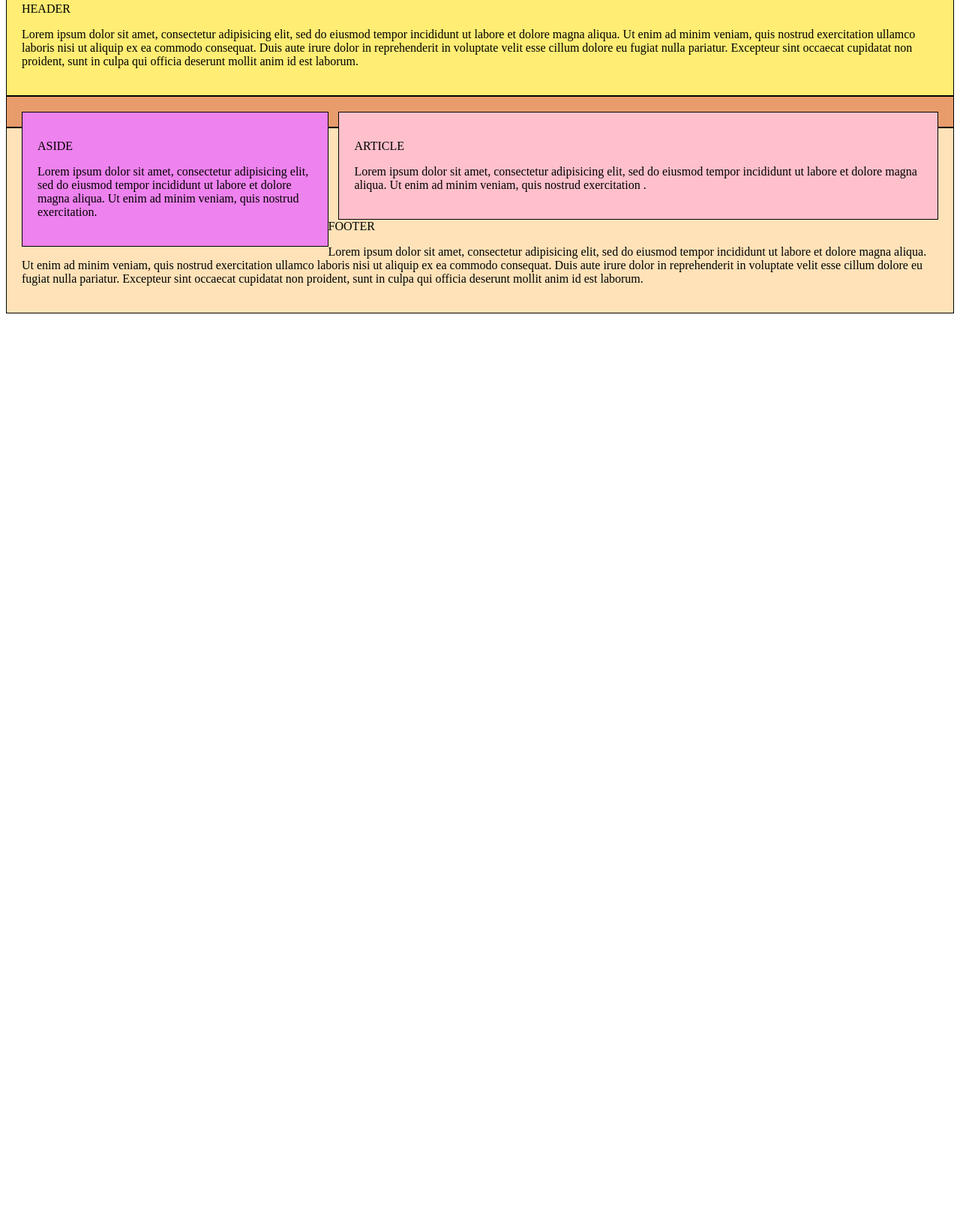
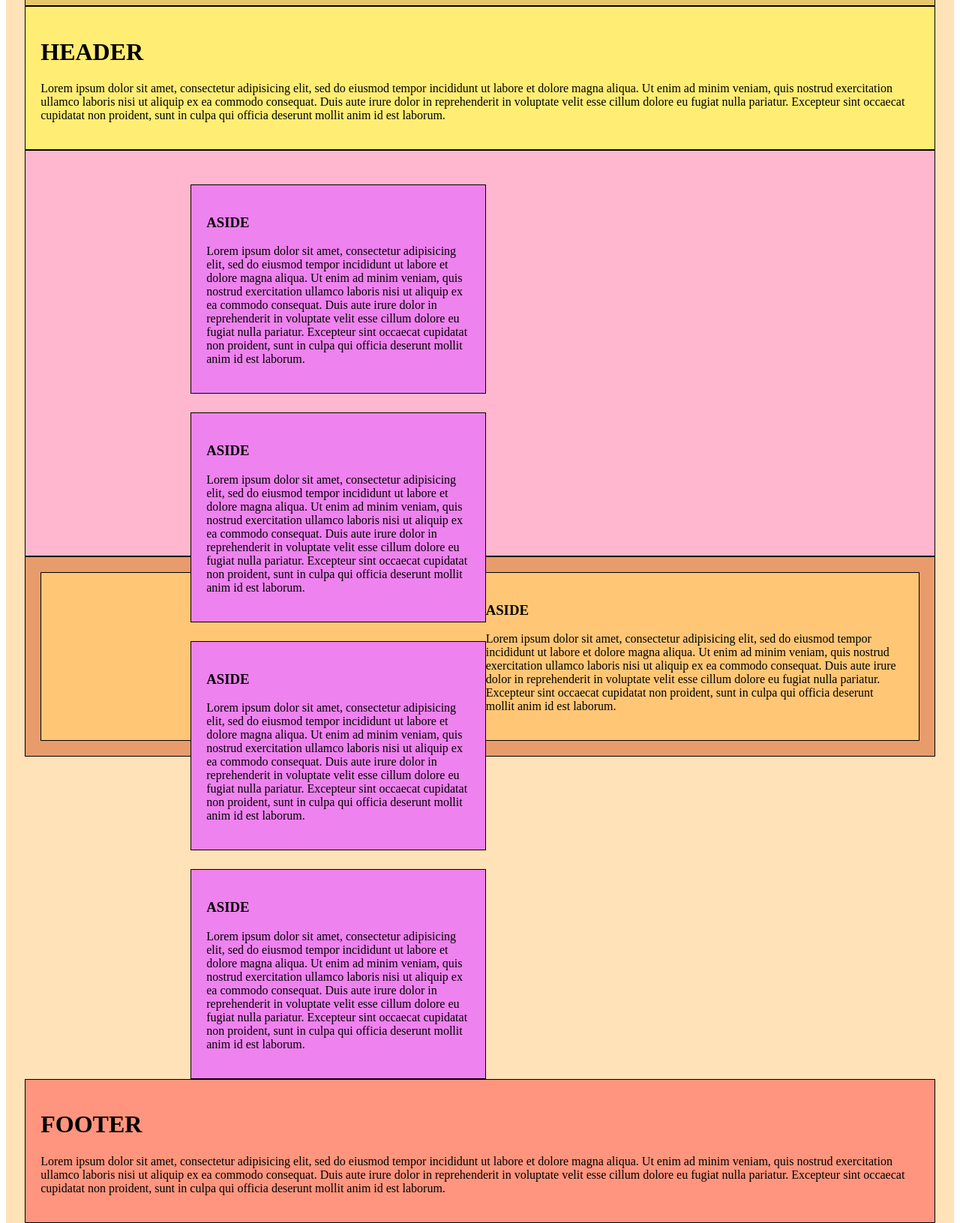
Before and after one commit to MichaelPennini/MichaelPennini.github.io, a plain HTML site: page unit_6/index.html in a window 1280 px wide. Shown: the part 204-1835 px from the top of the page at 75% size. Before the commit the page ends 800 px from the top, so only its background shows below. Drawn offline with Linux system fonts and the light colour scheme.

Commit message:
Two column layout
Basic two column layout

```diff
--- a/unit_6/css/main.css
+++ b/unit_6/css/main.css
@@ -1,4 +1,4 @@
-Í
+
 
 .clearfix:after {
     visibility: hidden;
@@ -7,6 +7,13 @@
     content: " ";
     clear: both;
     height: 0;
+}
+
+.wrapper {
+
+    background:#FFE2B8;
+    padding: 2%;
+
 }
 
 nav {
@@ -43,21 +50,35 @@ section {
 
 footer {
 
-  background:#FFE2B8;
+  background: #FF957E;
   border: 1px black solid;
   padding: 20px;
+  clear: both;
 
 }
 
 
-#two_column {
+.two_column {
 
   background-color: #FFB7CF;
   border: 1px black solid;
   padding: 20px;
+  height:500px;
 
 }
 
+.two_column > aside {
+
+    background-color: violet;
+    border: 1px black solid;
+    padding: 20px;
+    float:left;
+    width: 30%;
+    margin-left:200px;
+    margin-top:25px;
+
+}
+/*
 #left {
 
   background-color: violet;
@@ -66,14 +87,19 @@ footer {
   float: left;
   width: 30%
 
-}
+}*/
 
-#right {
+/*#right {
 
   background-color: pink;
   border: 1px black solid;
   padding: 20px;
   float: right;
-  width: 62%
+  width: 62%*/
 
 }
+
+#aboutme {
+
+  clear:both;
+}
--- a/unit_6/index.html
+++ b/unit_6/index.html
@@ -5,17 +5,17 @@
 	<link rel="stylesheet" type="text/css" href="css/main.css">
 </head>
 	<body>
+	<div class="wrapper clearfix">
 		<nav>
-	</p>>NAV</p>
+		<h1>NAV</h1>
 			<p>Lorem ipsum dolor sit amet, consectetur adipisicing elit, sed do eiusmod
 			tempor incididunt ut labore et dolore magna aliqua. Ut enim ad minim veniam,
 			quis nostrud exercitation ullamco laboris nisi ut aliquip ex ea commodo
 			consequat. Duis aute irure dolor in reprehenderit in voluptate velit esse
 			cillum dolore eu fugiat nulla pariatur. Excepteur sint occaecat cupidatat non
-	proident, sunt in culpa qui officia deserunt mollit anim id est laborum.</p>
-</nav>
+			proident, sunt in culpa qui officia deserunt mollit anim id est laborum.</p></nav>
 	<header>
-		<p>HEADER</p>
+			<h1>HEADER</h1>
 			<p>Lorem ipsum dolor sit amet, consectetur adipisicing elit, sed do eiusmod
 			tempor incididunt ut labore et dolore magna aliqua. Ut enim ad minim veniam,
 			quis nostrud exercitation ullamco laboris nisi ut aliquip ex ea commodo
@@ -23,24 +23,10 @@
 			cillum dolore eu fugiat nulla pariatur. Excepteur sint occaecat cupidatat non
 			proident, sunt in culpa qui officia deserunt mollit anim id est laborum.</p>
 	</header>
-<section id="two-column" class="clearfix">
-	<aside id="left">
-		<p>ASIDE</p>
-		<p>Lorem ipsum dolor sit amet, consectetur adipisicing elit, sed do eiusmod
-		tempor incididunt ut labore et dolore magna aliqua. Ut enim ad minim veniam,
-		quis nostrud exercitation.</p>
-	</aside>
-	<article id="right">
-		<p>ARTICLE</p>
-		<p>Lorem ipsum dolor sit amet, consectetur adipisicing elit, sed do eiusmod
-		tempor incididunt ut labore et dolore magna aliqua. Ut enim ad minim veniam,
-		quis nostrud exercitation .</p>
-	</artlicle>
-</section>
 
-<!-- <section>
+	<section  class="two_column clearfix">
 		<aside>
-	<p>ASIDE</p>
+			<h1>ASIDE</h1>
 			<p>Lorem ipsum dolor sit amet, consectetur adipisicing elit, sed do eiusmod
 			tempor incididunt ut labore et dolore magna aliqua. Ut enim ad minim veniam,
 			quis nostrud exercitation ullamco laboris nisi ut aliquip ex ea commodo
@@ -48,9 +34,48 @@
 			cillum dolore eu fugiat nulla pariatur. Excepteur sint occaecat cupidatat non
 			proident, sunt in culpa qui officia deserunt mollit anim id est laborum.</p>
 		</aside>
-</section>-->
+		<aside>
+			<h1>ASIDE</h1>
+			<p>Lorem ipsum dolor sit amet, consectetur adipisicing elit, sed do eiusmod
+			tempor incididunt ut labore et dolore magna aliqua. Ut enim ad minim veniam,
+			quis nostrud exercitation ullamco laboris nisi ut aliquip ex ea commodo
+			consequat. Duis aute irure dolor in reprehenderit in voluptate velit esse
+			cillum dolore eu fugiat nulla pariatur. Excepteur sint occaecat cupidatat non
+			proident, sunt in culpa qui officia deserunt mollit anim id est laborum.</p>
+		</aside>
+		 <aside>
+			<h1>ASIDE</h1>
+			<p>Lorem ipsum dolor sit amet, consectetur adipisicing elit, sed do eiusmod
+			tempor incididunt ut labore et dolore magna aliqua. Ut enim ad minim veniam,
+			quis nostrud exercitation ullamco laboris nisi ut aliquip ex ea commodo
+			consequat. Duis aute irure dolor in reprehenderit in voluptate velit esse
+			cillum dolore eu fugiat nulla pariatur. Excepteur sint occaecat cupidatat non
+			proident, sunt in culpa qui officia deserunt mollit anim id est laborum.</p>
+		</aside>
+		<aside>
+			<h1>ASIDE</h1>
+			<p>Lorem ipsum dolor sit amet, consectetur adipisicing elit, sed do eiusmod
+			tempor incididunt ut labore et dolore magna aliqua. Ut enim ad minim veniam,
+			quis nostrud exercitation ullamco laboris nisi ut aliquip ex ea commodo
+			consequat. Duis aute irure dolor in reprehenderit in voluptate velit esse
+			cillum dolore eu fugiat nulla pariatur. Excepteur sint occaecat cupidatat non
+			proident, sunt in culpa qui officia deserunt mollit anim id est laborum.</p>
+		</aside>
+	</section>
+
+	<section id="about">
+		<aside>
+			<h1>ASIDE</h1>
+			<p>Lorem ipsum dolor sit amet, consectetur adipisicing elit, sed do eiusmod
+			tempor incididunt ut labore et dolore magna aliqua. Ut enim ad minim veniam,
+			quis nostrud exercitation ullamco laboris nisi ut aliquip ex ea commodo
+			consequat. Duis aute irure dolor in reprehenderit in voluptate velit esse
+			cillum dolore eu fugiat nulla pariatur. Excepteur sint occaecat cupidatat non
+			proident, sunt in culpa qui officia deserunt mollit anim id est laborum.</p>
+		</aside>
+	</section>
 	<footer>
-	<p>FOOTER</p>
+		<h1>FOOTER</h1>
 		<p>Lorem ipsum dolor sit amet, consectetur adipisicing elit, sed do eiusmod
 		tempor incididunt ut labore et dolore magna aliqua. Ut enim ad minim veniam,
 		quis nostrud exercitation ullamco laboris nisi ut aliquip ex ea commodo
@@ -58,5 +83,6 @@
 		cillum dolore eu fugiat nulla pariatur. Excepteur sint occaecat cupidatat non
 		proident, sunt in culpa qui officia deserunt mollit anim id est laborum.</p>
 	</footer>
+	</div>
 </body>
 </html>
```
Lines whose indentation alone changed are shown as unchanged.
